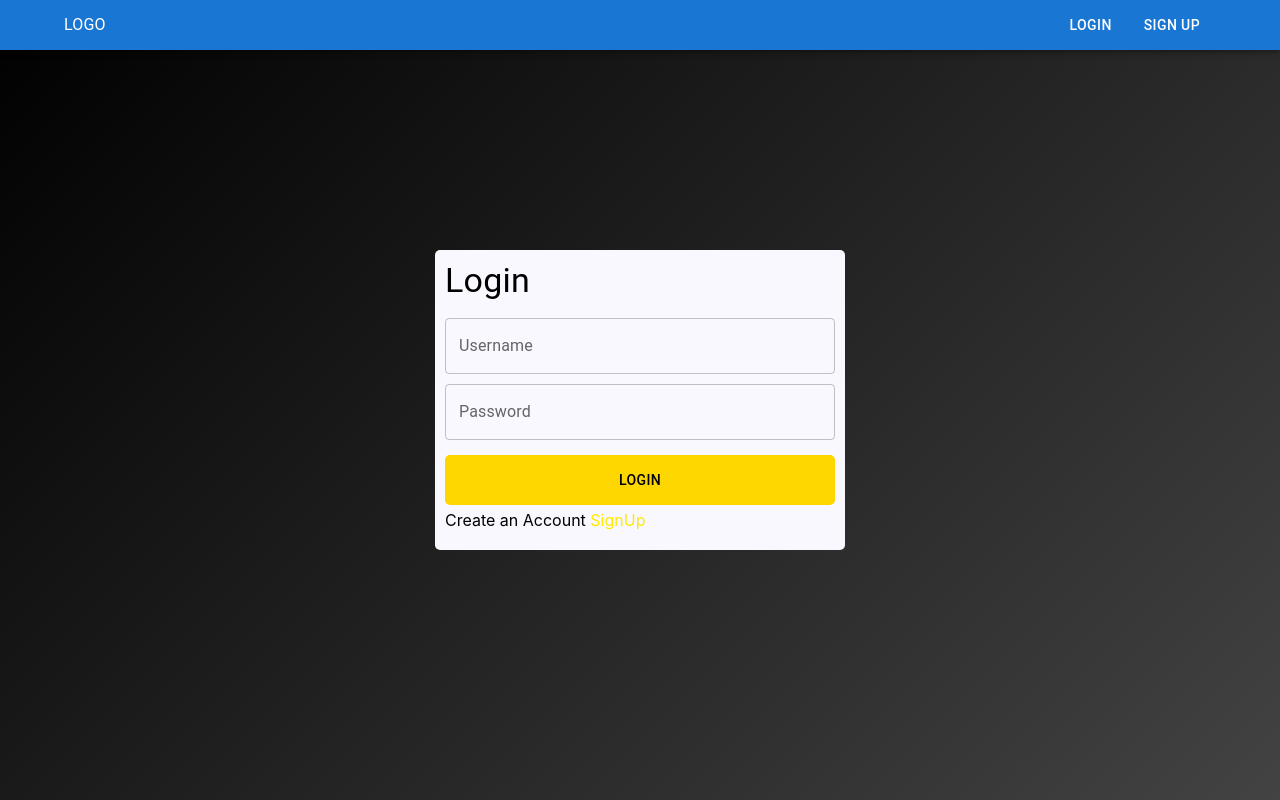
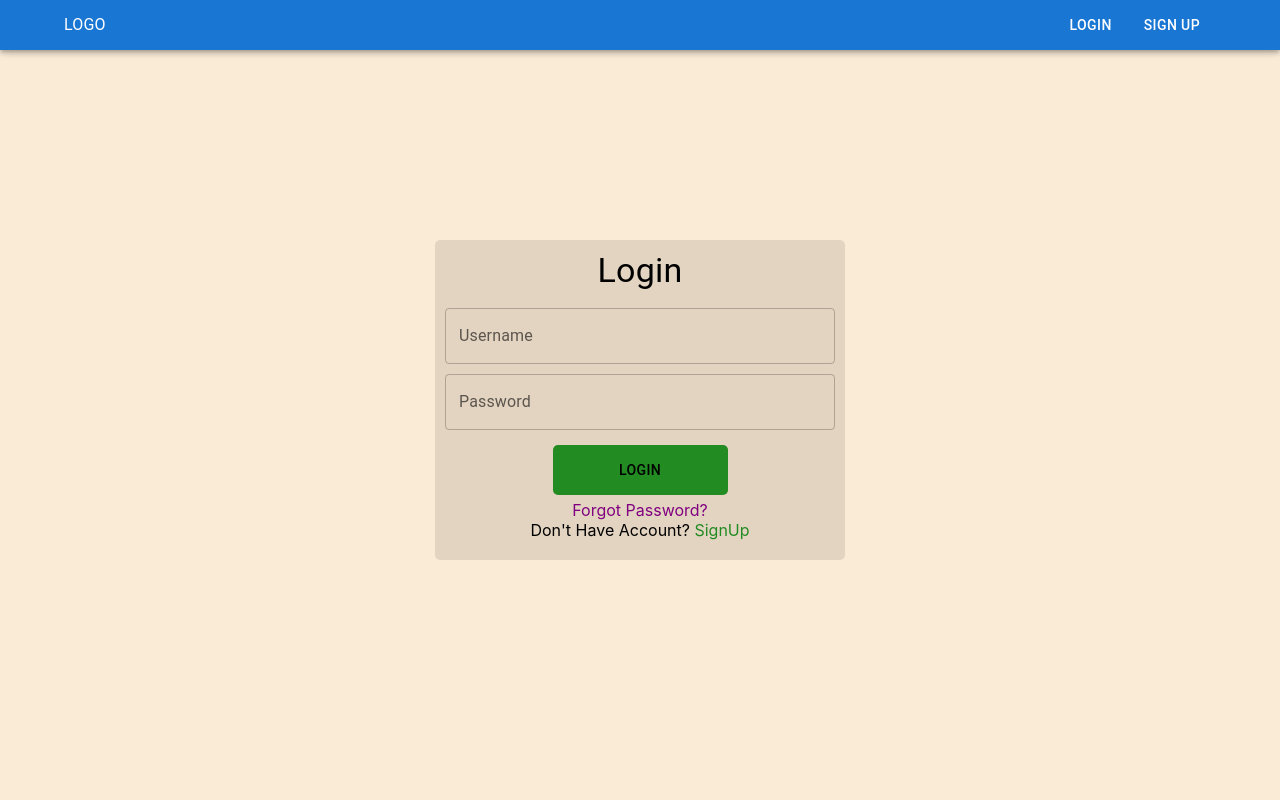
Before and after one commit to NeerajCap13/React, a React (Create React App) app in the folder devprojeject/: page /login in a window 1280 px wide. Built offline with nearby package versions, Linux system fonts and the light colour scheme.

Commit message:
pageupdate

```diff
--- a/devprojeject/src/Component/Login.jsx
+++ b/devprojeject/src/Component/Login.jsx
@@ -1,13 +1,13 @@
 import React from "react";
 import Button from "@mui/material/Button";
-import { Box, TextField, Typography } from "@mui/material";
+import { Box,TextField, Typography } from "@mui/material";
 import { Link } from "react-router-dom";
 
 const Login = () => {
   return (
     <Box
       sx={{
-        background: "linear-gradient(135deg, #000000, #434343)",
+        background: "#faebd7",
         minHeight: "100vh",
         display: "flex",
         alignItems: "center",
@@ -18,30 +18,30 @@ const Login = () => {
       <Box
         sx={{
           maxWidth: "390px",
+          width: { xs: "300px", sm: "380px", md: "390px" },
           minHeight: "200px",
-          backgroundColor: "#faf8ff",
+          backgroundColor: "#e3d4c1",
           margin: "auto 0",
           py: "10px",
           px: "10px",
           paddingBottom: "20px",
           borderRadius: "5px",
+          textAlign:"center"
         }}
       >
         <Typography variant="h4" sx={{ mb: 2, color: "Black" }}>
           Login
         </Typography>
-
         <TextField
           fullWidth
           label="Username"
           type="username"
-          variant="outlined"
+
           sx={{
             marginBottom: "10px",
             borderRadius: "5px",
           }}
         />
-
         <TextField
           fullWidth
           label="Password"
@@ -55,23 +55,28 @@ const Login = () => {
         <Button
           fullWidth
           sx={{
-            backgroundColor: "#ffd700",
+            backgroundColor: "#228b22",
             color: "Black",
             height: "50px",
             borderRadius: "5px",
             marginTop: "5px",
-            marginBottom:"5px",
-            "&:hover": { bgcolor: "#ffea00" },
+            marginBottom: "5px",
+            width:"175px",
+            "&:hover": { bgcolor: "#228b22" },
           }}
-        >
-          LOGIN
+        >LOGIN
         </Button>
-        <Typography variant="p">Create an Account</Typography>{" "}
+        <br />
+        <Typography variant="h8" color={"purple"}>
+          Forgot Password?
+        </Typography>
+        <br />
+        <Typography variant="p">Don't Have Account?</Typography>{" "}
         <Typography
           variant="p"
           component={Link}
           to="/register"
-          sx={{ color: "#ffea00", textDecoration: "none" }}
+          sx={{ color: "#228b22", textDecoration: "none" }}
         >
           SignUp
         </Typography>
```
